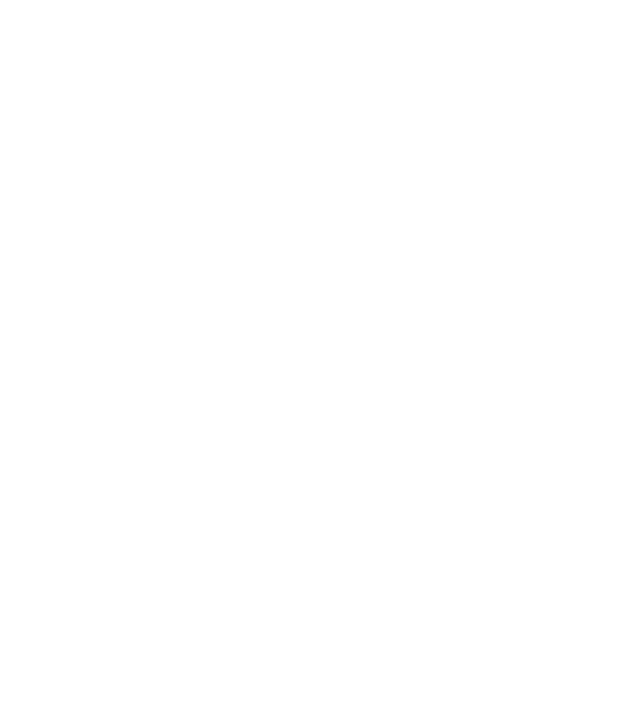
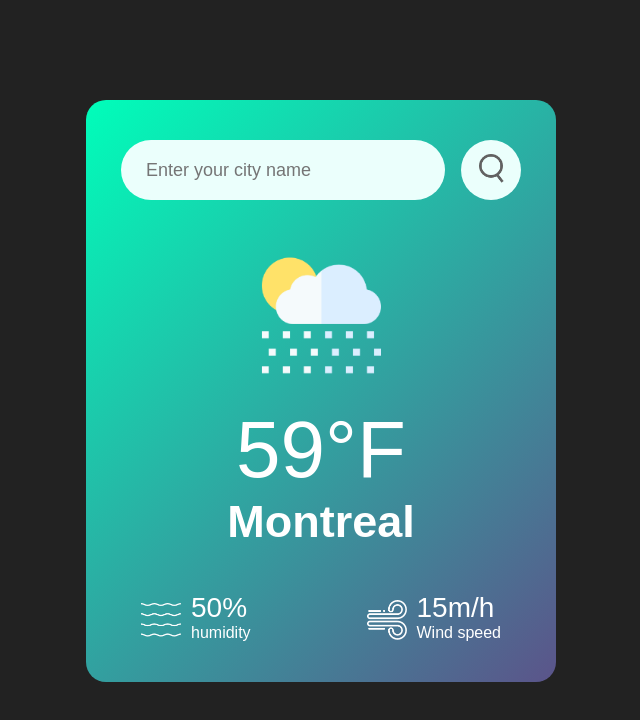
Before and after one commit to S-LoCascio/Javascript-Weather-App-Project, a plain HTML site: page index.html in a window 1280 px wide. Shown: the whole page, without its empty margins (319-959 px from the left). Drawn offline with Linux system fonts and the light colour scheme.

Commit message:
CSS and HTML update
Wrote the CSS.
Wrote the basic HTML format.

```diff
--- a/css/style.scss
+++ b/css/style.scss
@@ -0,0 +1,97 @@
+* {
+  margin: 0;
+  padding: 0;
+  font-family: "Poppins", sans-serif;
+  box-sizing: border-box;
+}
+
+body {
+  background: #222;
+}
+
+.card {
+  width: 90%;
+  max-width: 470px;
+  background: linear-gradient(135deg, #00feba, #5b548a);
+  color: #fff;
+  margin: 100px auto 0;
+  border-radius: 20px;
+  padding: 40px 35px;
+  text-align: center;
+
+  .search {
+    width: 100%;
+    display: flex;
+    align-items: center;
+    justify-content: space-between;
+
+    input {
+      border: 0;
+      outline: 0;
+      background: #ebfffc;
+      color: #555;
+      padding: 10px 25px;
+      height: 60px;
+      border-radius: 30px;
+      flex: 1;
+      margin-right: 16px;
+      font-size: 18px;
+    }
+
+    button {
+      border: 0;
+      outline: 0;
+      background: #ebfffc;
+      border-radius: 50%;
+      width: 60px;
+      height: 60px;
+      cursor: pointer;
+
+      img {
+        width: 25px;
+      }
+    }
+  }
+
+  .weather-icon {
+    width: 170px;
+    margin-top: 30px;
+  }
+
+  .weather {
+    h1 {
+      font-size: 80px;
+      font-weight: 500;
+    }
+
+    h2 {
+      font-size: 45px;
+      font-weight: 400px;
+    }
+  }
+
+  .details {
+    display: flex;
+    align-items: center;
+    justify-content: space-between;
+    padding: 0 20px;
+    margin-top: 50px;
+
+    .col {
+      display: flex;
+      align-items: center;
+      text-align: left;
+
+      img {
+        width: 40px;
+        margin-right: 10px;
+      }
+
+      .humidity,
+      .wind {
+        font-size: 28px;
+        margin-top: -6px;
+      }
+    }
+  }
+}
--- a/index.html
+++ b/index.html
@@ -6,5 +6,37 @@
     <link rel="stylesheet" href="css/style.css" />
     <title>Weather App Tutorial</title>
   </head>
-  <body></body>
+  <body>
+    <div class="card">
+      <div class="search">
+        <input
+          type="text"
+          placeholder="Enter your city name"
+          spellcheck="false"
+        />
+        <button><img src="images/search.png" alt="search" /></button>
+      </div>
+      <div class="weather">
+        <img src="images/rain.png" alt="weather" class="weather-icon" />
+        <h1 class="temp">59°F</h1>
+        <h2 class="city">Montreal</h2>
+        <div class="details">
+          <div class="col">
+            <img src="images/humidity.png" alt="humidity" />
+            <div>
+              <p class="humidity">50%</p>
+              <p>humidity</p>
+            </div>
+          </div>
+          <div class="col">
+            <img src="images/wind.png" alt="wind" />
+            <div>
+              <p class="wind">15m/h</p>
+              <p>Wind speed</p>
+            </div>
+          </div>
+        </div>
+      </div>
+    </div>
+  </body>
 </html>
```
Also changed, not shown: css/style.css.
